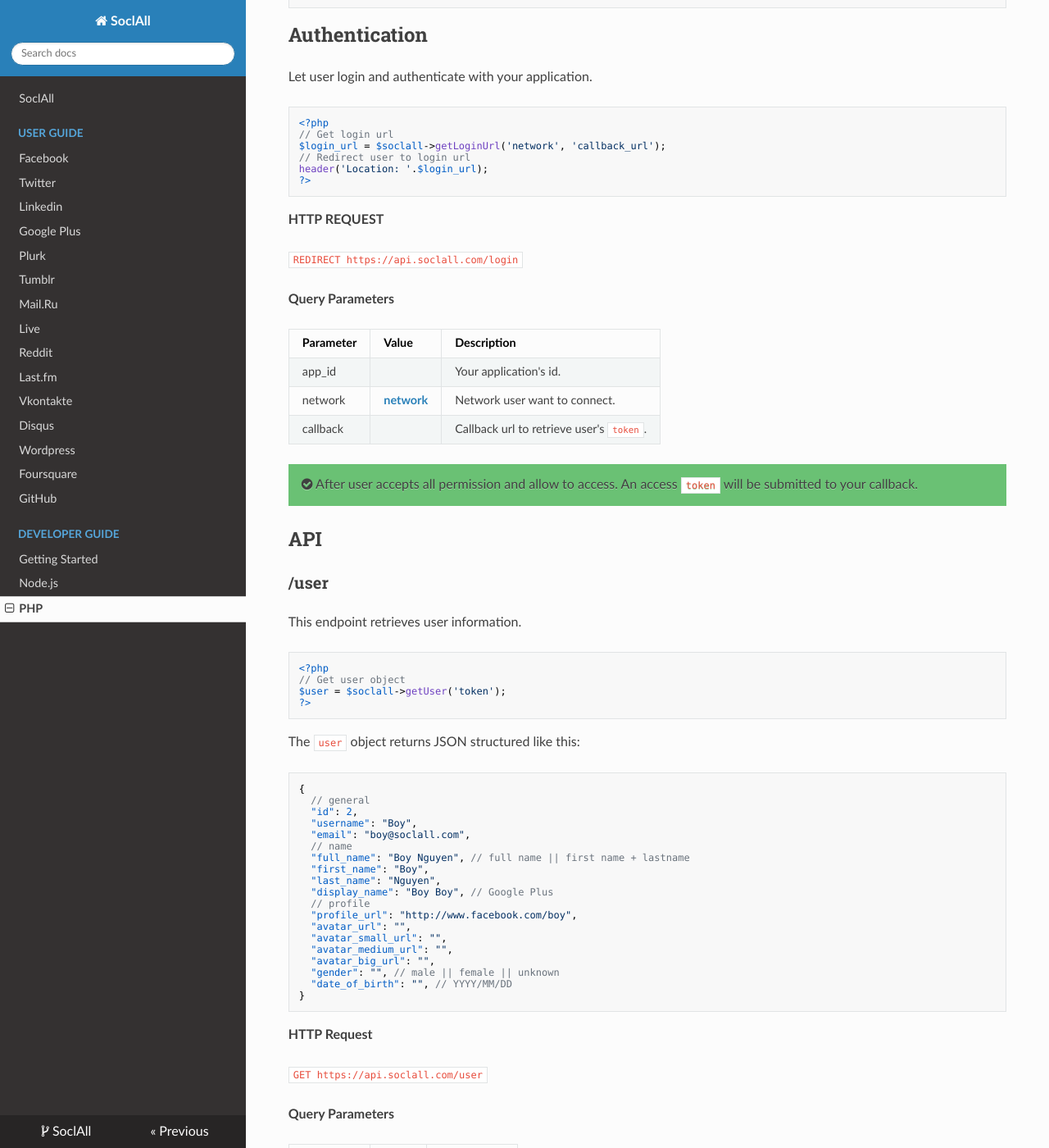
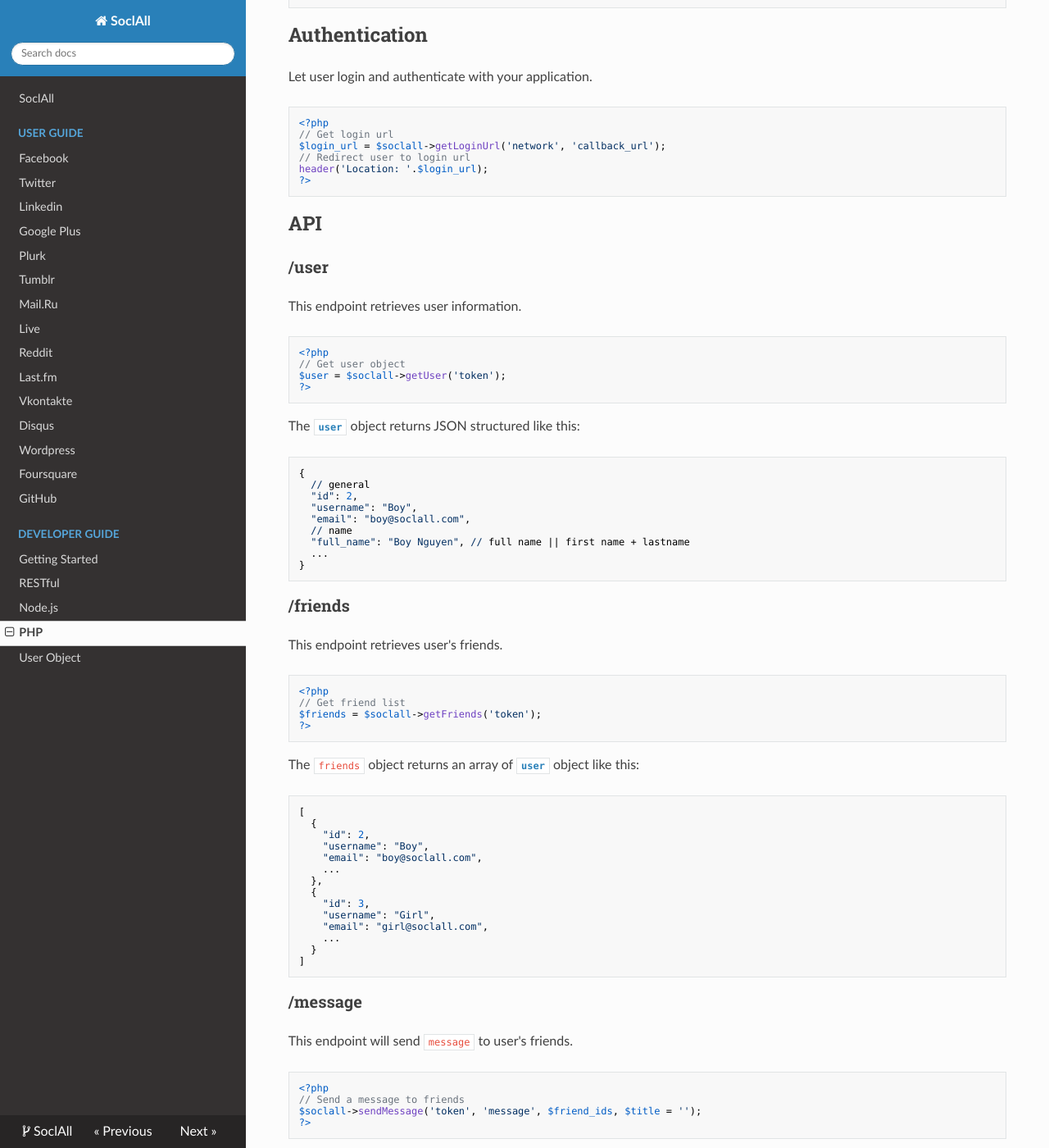
Before and after one commit to nhvu1988/socialall-docs, an MkDocs documentation site: the page built from docs/developer-guide/php.md, in a window 1280 px wide and 1400 px high, scrolled down 323 px. Shown: the whole window at 82% size. Built offline with MkDocs 1.6.1, drawn with Linux system fonts in a browser that asks for light colours; nearby versions of some CDN libraries; old or Windows-style settings are respelled for this version of MkDocs; some of the changed text lies outside the part shown.

Commit message:
Add RESTful and user object tab and edited docs

````diff
--- a/docs/developer-guide/php.md
+++ b/docs/developer-guide/php.md
@@ -24,20 +24,6 @@ header('Location: '.$login_url);
 ?>
 ```
 
-__HTTP REQUEST__
-
-`REDIRECT https://api.soclall.com/login`
-
-__Query Parameters__
-
-Parameter | Value | Description
---------- | ------- | -----------
-app_id | | Your application's id.
-network | [network](#networks) | Network user want to connect.
-callback | | Callback url to retrieve user's `token`.
-
-<aside class="soclall-success"><i class="fa fa-check-circle"></i> After user accepts all permission and allow to access. An access <code>token</code> will be submitted to your callback.</aside>
-
 ## API
 
 ### /user
@@ -51,7 +37,7 @@ $user = $soclall->getUser('token');
 ?>
 ```
 
-The `user` object returns JSON structured like this:
+The [`user`](user-object.md) object returns JSON structured like this:
 
 ```
 {
@@ -61,35 +47,9 @@ The `user` object returns JSON structured like this:
   "email": "boy@soclall.com",
   // name
   "full_name": "Boy Nguyen", // full name || first name + lastname
-  "first_name": "Boy",
-  "last_name": "Nguyen",
-  "display_name": "Boy Boy", // Google Plus
-  // profile
-  "profile_url": "http://www.facebook.com/boy",
-  "avatar_url": "",
-  "avatar_small_url": "",
-  "avatar_medium_url": "",
-  "avatar_big_url": "",
-  "gender": "", // male || female || unknown
-  "date_of_birth": "", // YYYY/MM/DD
+  ...
 }
 ```
-
-__HTTP Request__
-
-`GET https://api.soclall.com/user`
-
-__Query Parameters__
-
-Parameter | Value | Description
---------- | ------- | -----------
-token |  | User's token
-
-__Response__
-
-Return an `user` object
-
-<aside><i class="fa fa-info-circle"></i> The user object does not contain fully information. Missing fields return with empty string.</aside>
 
 ### /friends
 
@@ -102,7 +62,7 @@ $friends = $soclall->getFriends('token');
 ?>
 ```
 
-The `friends` object returns an array of `user` object like this:
+The `friends` object returns an array of [`user`](user-object.md) object like this:
 
 ```
 [
@@ -121,20 +81,6 @@ The `friends` object returns an array of `user` object like this:
 ]
 ```
 
-__HTTP Request__
-
-`GET https://api.soclall.com/friends`
-
-__URL Parameters__
-
-Parameter | Value | Description
---------- | ------- | -----------
-token |  | User's token
-
-__Response__
-
-Return array of `user` objects
-
 ### /message
 
 This endpoint will send `message` to user's friends.
@@ -146,21 +92,6 @@ $soclall->sendMessage('token', 'message', $friend_ids, $title = '');
 ?>
 ```
 
-__HTTP Request__
-
-`GET https://api.soclall.com/message`
-
-__URL Parameters__
-
-Parameter | Value | Description
---------- | ------- | -----------
-token | | User's token
-message | | Message content
-friends | | List friend ids join by comma
-title | | [optional] Title for LinkedIn and Tumblr
-
-<aside class="soclall-warning"><i class="fa fa-exclamation-circle"></i> <code>title</code> is required field for LinkedIn and Tumblr.</aside>
-
 ### /publish
 
 This endpoint will publish a message to user's wall/timeline/stream.
@@ -171,14 +102,3 @@ This endpoint will publish a message to user's wall/timeline/stream.
 $soclall->publish('token', 'message');
 ?>
 ```
-
-__HTTP Request__
-
-`GET https://api.soclall.com/publish`
-
-__URL Parameters__
-
-Parameter | Value | Description
---------- | ------- | -----------
-token | | User's token
-message | | Message
--- a/mkdocs.yml
+++ b/mkdocs.yml
@@ -21,8 +21,10 @@ pages:
 - ['user-guide/foursquare.md', 'User Guide', 'Foursquare']
 - ['user-guide/github.md', 'User Guide', 'GitHub']
 - ['developer-guide/index.md', 'Developer Guide', 'Getting Started']
+- ['developer-guide/restful.md', 'Developer Guide', 'RESTful']
 - ['developer-guide/nodejs.md', 'Developer Guide', 'Node.js']
 - ['developer-guide/php.md', 'Developer Guide', 'PHP']
+- ['developer-guide/user-object.md', 'Developer Guide', 'User Object']
 theme: readthedocs
 extra_css: ['css/soclall.css']
 extra_javascript: ['js/soclall.js']
````
Also changed, not shown: docs/developer-guide/index.md (+1 -1 lines), docs/developer-guide/nodejs.md (+3 -83 lines), docs/developer-guide/restful.md (added, +91 -0 lines), docs/developer-guide/user-object.md (added, +21 -0 lines), docs/index.md (+1 -0 lines).
